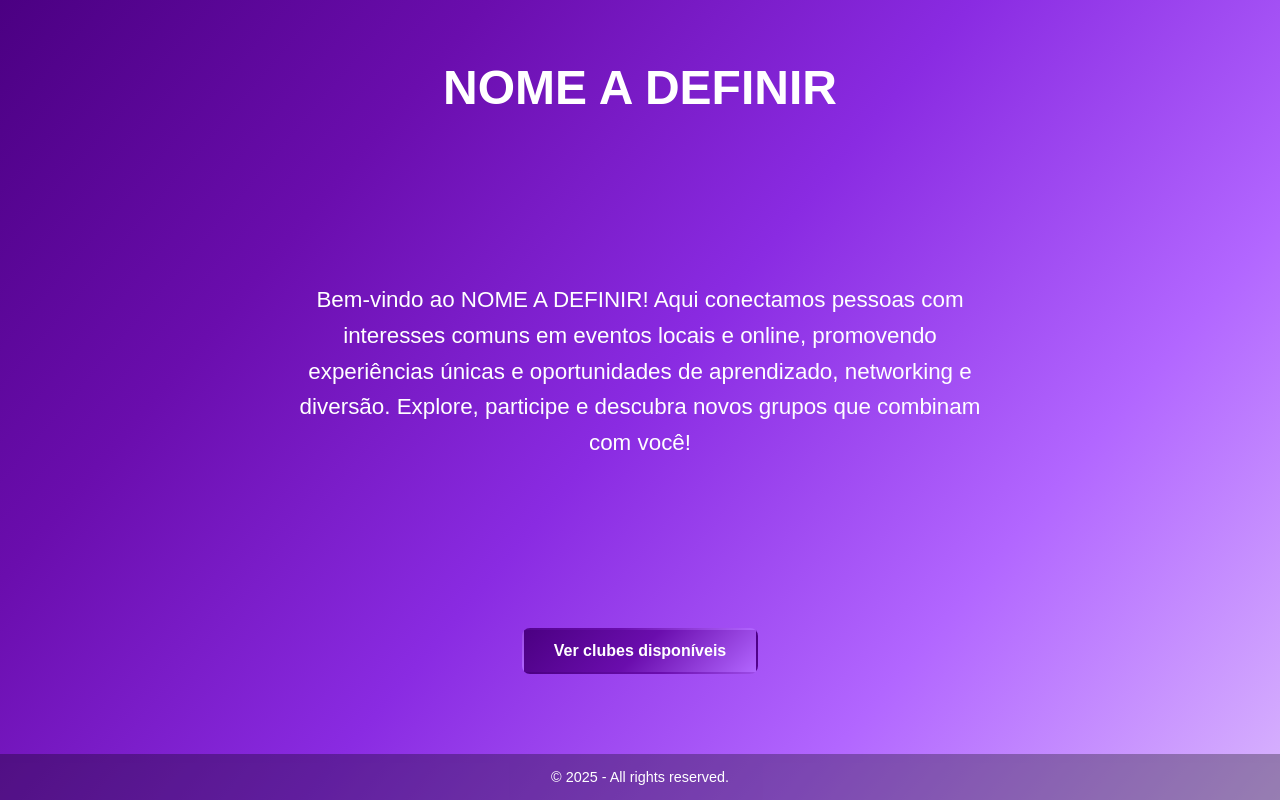
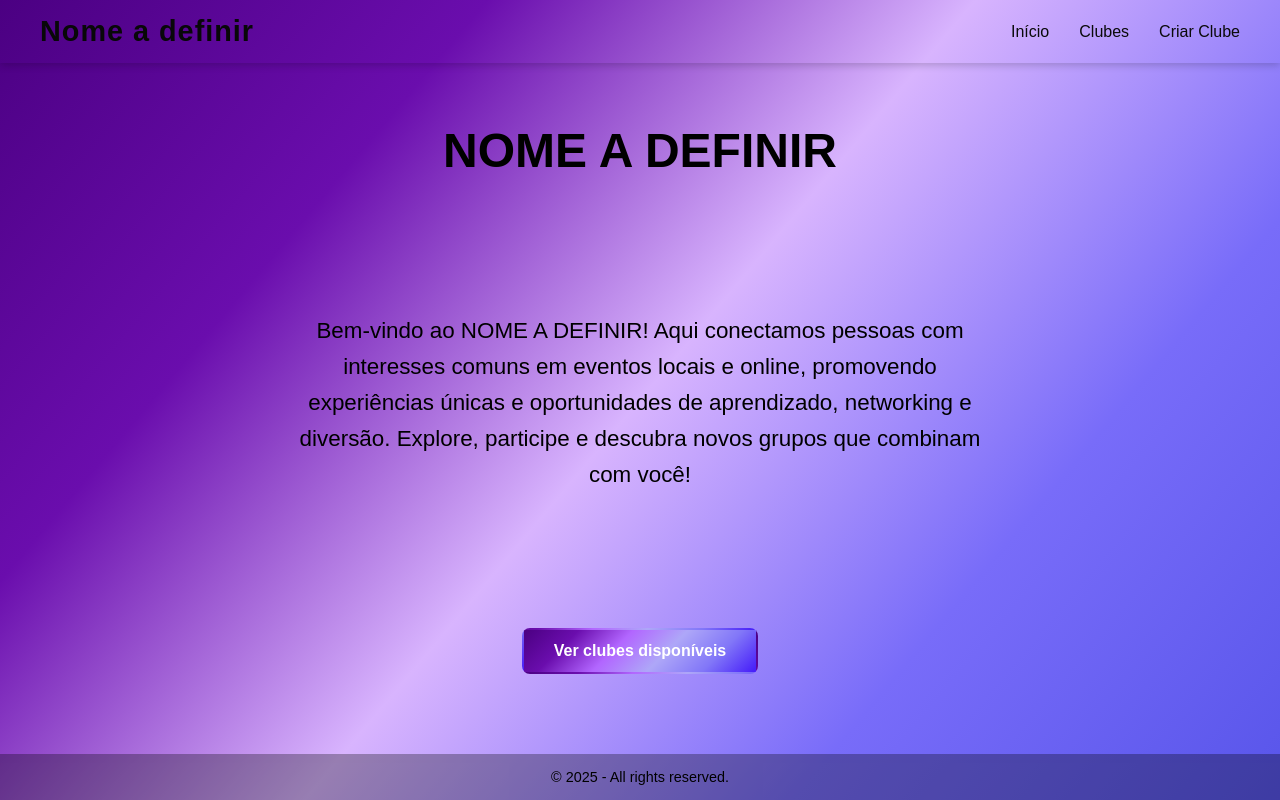
Before and after one commit to mine-tech-oficial/copa-empreendedorismo, a Flask app: page / in a window 1280 px wide. Run offline with Flask 3, Linux system fonts and the light colour scheme.

Commit message:
modified:   static/css/style.css 	modified:   templates/layout.html

```diff
--- a/static/css/style.css
+++ b/static/css/style.css
@@ -14,14 +14,14 @@ body{
         130deg,
         #4b0082 0%,
         #6a0dad 25%,
-        #8a2be2 50%,
-        #b266ff 75%,
-        #d8b4fe 100%
+        #d8b4fe 50%,
+        #786cf9 75%,
+        #5855ea 100%
     );
     background-attachment: fixed;
     background-repeat: no-repeat;
     background-size: cover;
-    color:white
+    color:rgb(0, 0, 0)
 }
 
 @keyframes gradientAnimation {
@@ -68,7 +68,7 @@ header h1 {
     display: inline-block;
     padding: 12px 30px;
     border-radius: 8px;
-    background: linear-gradient(135deg,#4b0082, #6a0dad,#b266ff);
+    background: linear-gradient(135deg,#4b0082, #6a0dad,#b266ff,#aea7f8,#8277f8,#441bf9);
     color: white;
     font-weight: bold;
     text-decoration: none;
@@ -218,3 +218,54 @@ footer {
 .search-btn:hover{
     background-color:#2e014f;
 }
+
+.navbar{
+    display:flex;
+    justify-content:space-between;
+    align-items:center;
+    padding:15px 40px;
+    background-color: linear-gradient(135deg,#4b0082, #6a0dad,#b266ff,#aea7f8,#8277f8,#441bf9);
+    box-shadow: 0 2px 8px rgba(0,0,0,0.2);
+    position:sticky;
+    top:0;
+    z-index:1000;
+}
+
+.logo{
+    font-size:1.8rem;
+    font-weight:bold;
+    color:rgb(8, 8, 8);
+    text-decoration:none;
+    letter-spacing:1px;
+}
+
+.nav-links{
+    list-style:none;
+    display:flex;
+    gap:30px;
+    margin:0;
+    padding:0;
+}
+
+.nav-links a{
+    color:rgb(10, 10, 10);
+    text-decoration:none;
+    font-weight:500;
+    transition: color 0.3s ease;
+}
+
+.nav-links a:hover{
+    color:#b10aff;
+}
+
+@media(max-width:768px){
+    .navbar{
+        flex-direction:column;
+        align-items:flex-start;
+    }
+    .nav-links{
+        flex-direction:column;
+        width:100%;
+        gap:10px;
+    }
+}
--- a/templates/layout.html
+++ b/templates/layout.html
@@ -9,7 +9,14 @@
 </head>
 <body>
     <header>
-        {% block header %}{% endblock %}
+        <nav class="navbar">
+             <div class="logo">Nome a definir</div>
+            <ul class="nav-links">
+                <li><a href="/">Início</a></li>
+                <li><a href="/clubes">Clubes</a></li>
+                <li><a href="/clubes/criar">Criar Clube</a></li>
+            </ul>
+        </nav>
     </header>
 
     <main>
```
